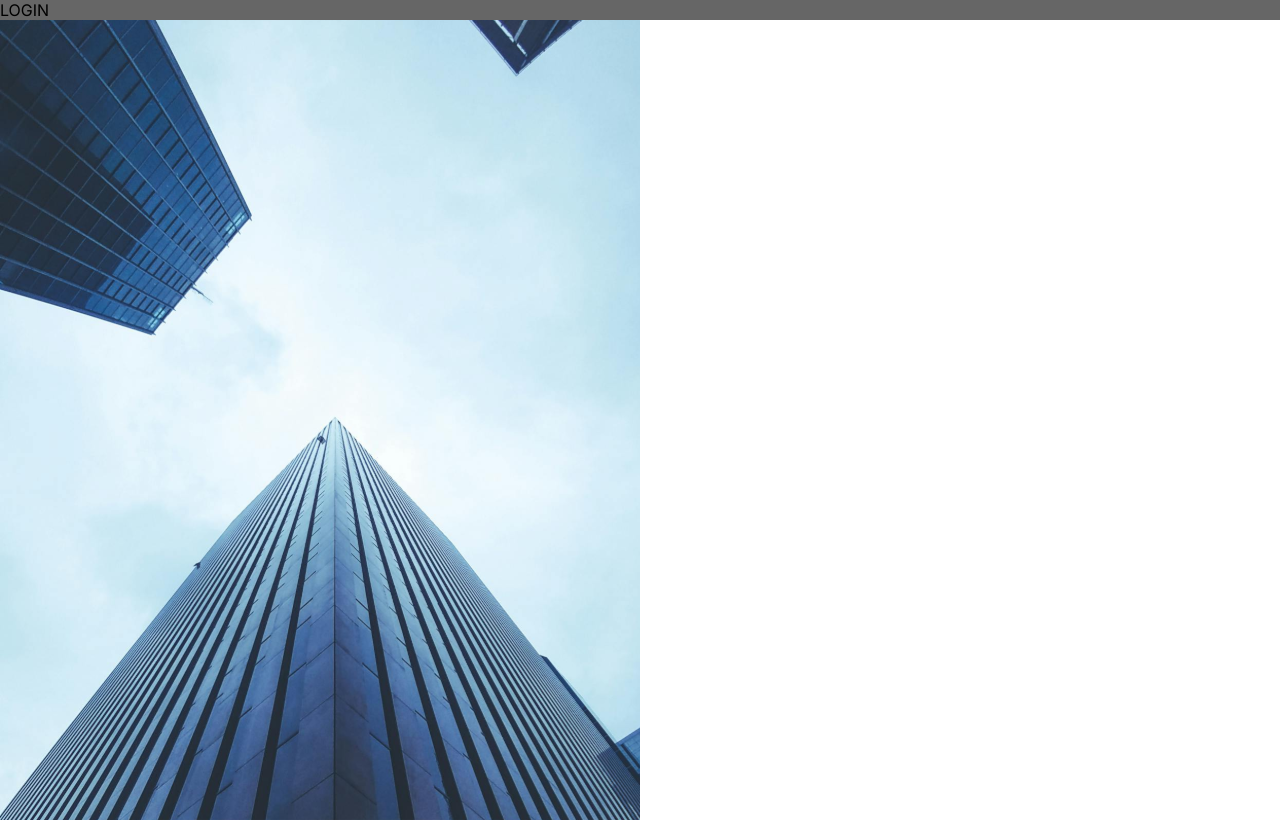
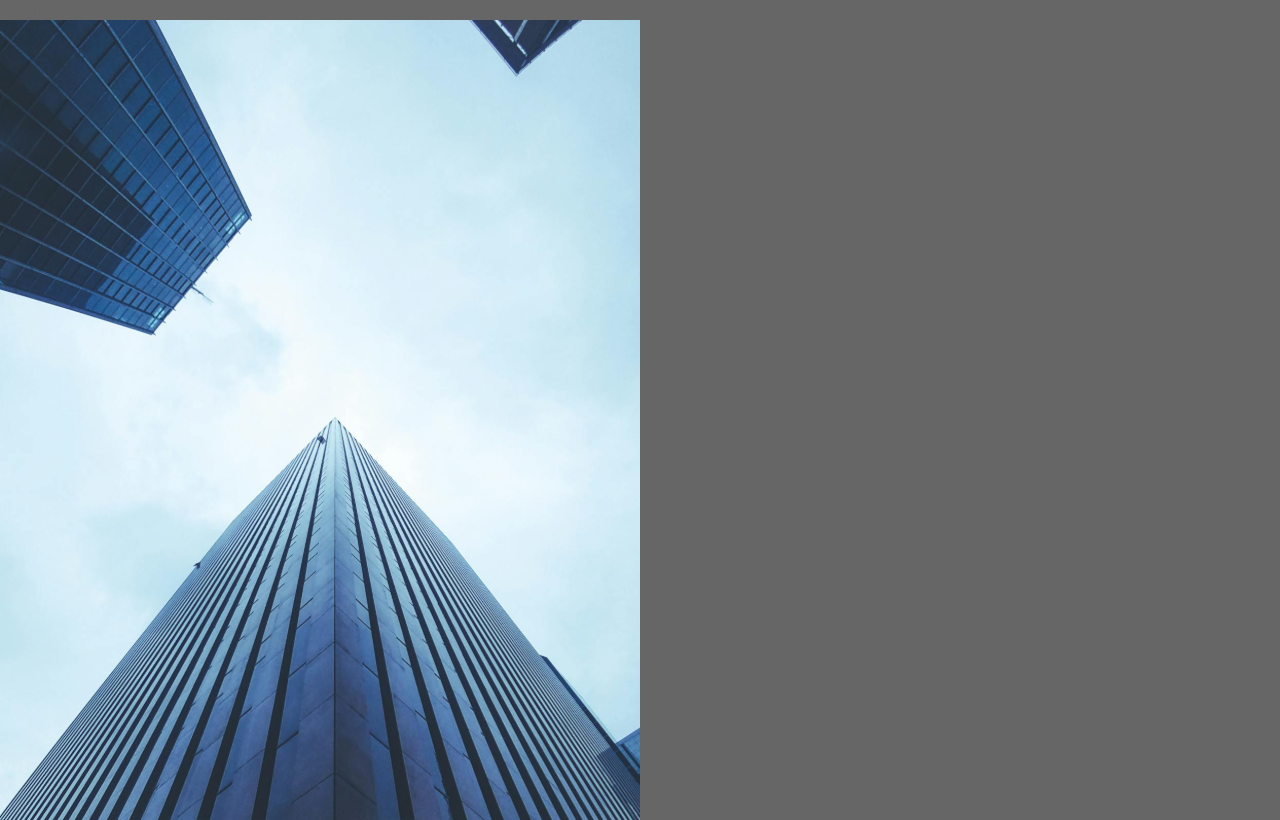
Before and after one commit to maicontibola/dnc-sales-dashboard-mat, a React (Vite) app: page / in a window 1280 px wide. Built offline with nearby package versions, Linux system fonts and the light colour scheme.

Commit message:
background e color

```diff
--- a/src/styles/globalStyle.ts
+++ b/src/styles/globalStyle.ts
@@ -2,8 +2,8 @@ import { createGlobalStyle } from "styled-components"
 import type { DefaultTheme } from "styled-components"
 export const GlobalStyle = createGlobalStyle < { theme?: DefaultTheme }>`
 body, html{
-background: ${(props) => props.theme.appBackground};
-color: ${(props) => props.theme.appColor};
+background: #666;
+color: #666;
 margin: 0;
 padding:0;
 font-family: "Inter", sans-serif;
```
